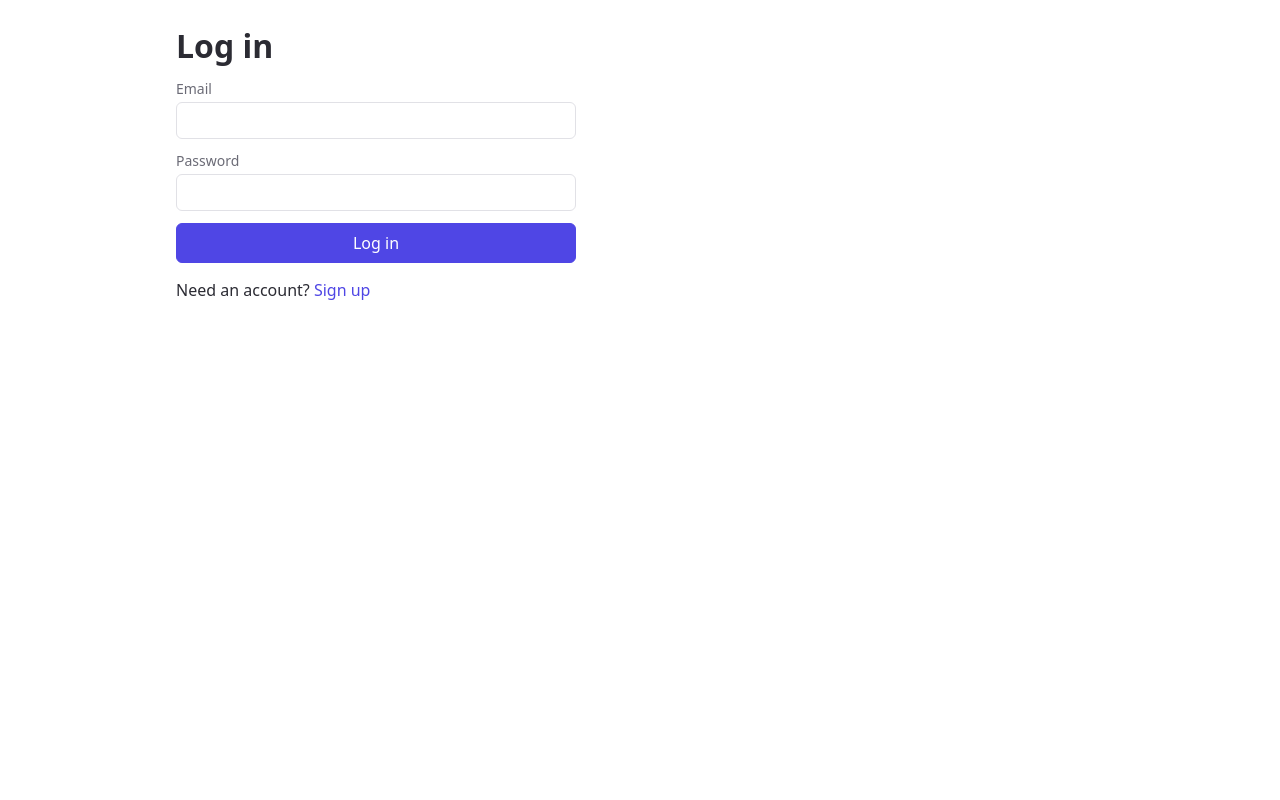
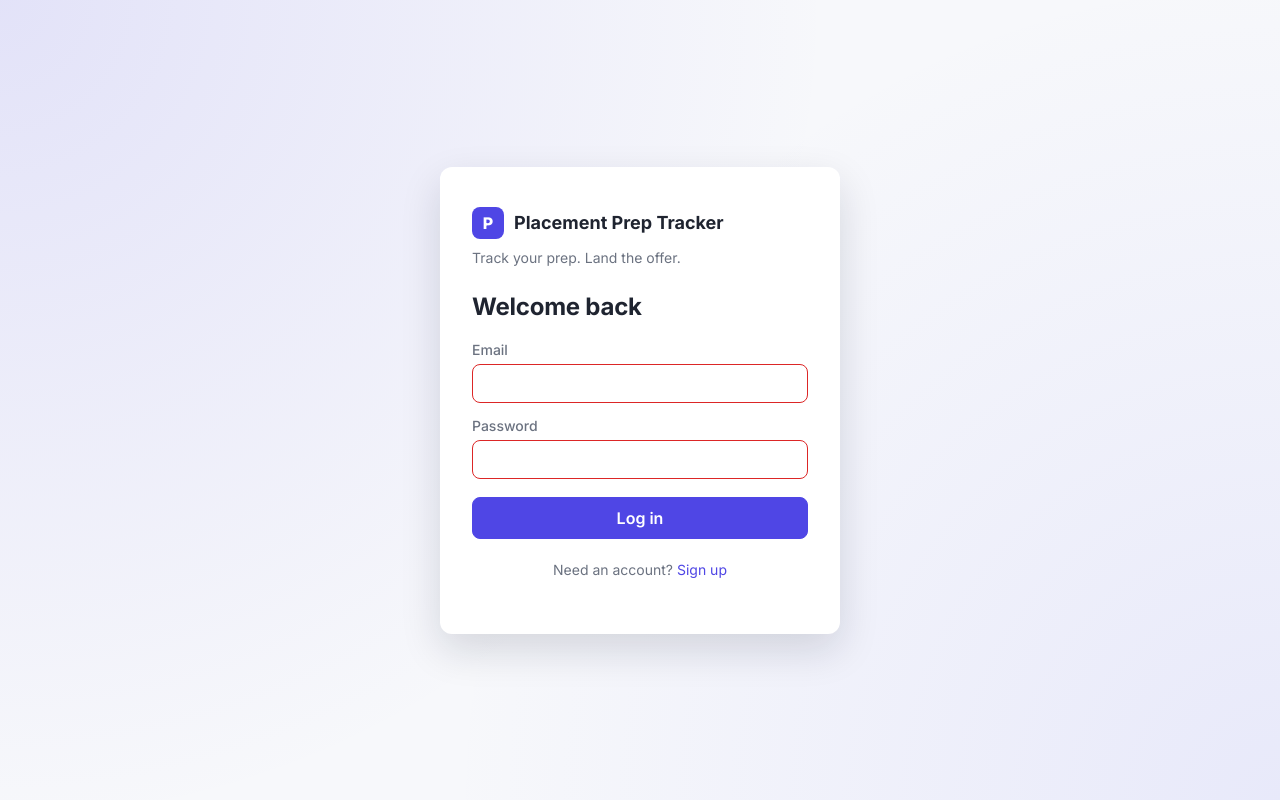
Before and after one commit to nandinichenreddy14/placement-tracker, a React (Vite) app in the folder client/: page /login in a window 1280 px wide. Built offline with nearby package versions, Linux system fonts and the light colour scheme; no server answers.

Commit message:
Redesign foundation: Inter font, indigo CSS palette, polished buttons/inputs, centered auth cards

```diff
--- a/client/index.html
+++ b/client/index.html
@@ -4,6 +4,12 @@
     <meta charset="UTF-8" />
     <link rel="icon" type="image/svg+xml" href="/favicon.svg" />
     <meta name="viewport" content="width=device-width, initial-scale=1.0" />
+    <link rel="preconnect" href="https://fonts.googleapis.com" />
+    <link rel="preconnect" href="https://fonts.gstatic.com" crossorigin />
+    <link
+      href="https://fonts.googleapis.com/css2?family=Inter:wght@400;500;600;700;800&display=swap"
+      rel="stylesheet"
+    />
     <title>Placement Prep Tracker</title>
   </head>
   <body>
--- a/client/src/index.css
+++ b/client/src/index.css
@@ -1,14 +1,67 @@
 :root {
-  --text: #2b2b33;
-  --text-muted: #6b6b76;
-  --bg: #ffffff;
-  --bg-muted: #f6f6f8;
-  --border: #e1e1e6;
-  --accent: #4f46e5;
-  --accent-text: #ffffff;
-  --danger: #dc2626;
-  --sans: system-ui, "Segoe UI", Roboto, sans-serif;
-  color-scheme: light dark;
+  /* Core palette */
+  --color-bg: #f7f8fb;
+  --color-surface: #ffffff;
+  --color-border: #e5e7eb;
+  --color-text: #1f2430;
+  --color-text-muted: #6b7280;
+
+  /* Accent (indigo) */
+  --color-accent: #4f46e5;
+  --color-accent-hover: #4338ca;
+  --color-accent-soft: #eef2ff;
+  --color-accent-text: #ffffff;
+
+  /* Semantic */
+  --color-danger: #dc2626;
+  --color-danger-soft: #fef2f2;
+  --color-success: #16a34a;
+  --color-success-soft: #f0fdf4;
+
+  /* Difficulty */
+  --color-easy: #16a34a;
+  --color-easy-soft: #ecfdf3;
+  --color-medium: #b45309;
+  --color-medium-soft: #fffbeb;
+  --color-hard: #dc2626;
+  --color-hard-soft: #fef2f2;
+
+  /* Company status */
+  --color-wishlist: #6b7280;
+  --color-wishlist-soft: #f3f4f6;
+  --color-applied: #2563eb;
+  --color-applied-soft: #eff6ff;
+  --color-oa: #7c3aed;
+  --color-oa-soft: #f5f3ff;
+  --color-interview: #b45309;
+  --color-interview-soft: #fffbeb;
+  --color-offer: #16a34a;
+  --color-offer-soft: #ecfdf3;
+  --color-rejected: #dc2626;
+  --color-rejected-soft: #fef2f2;
+
+  /* Shape + elevation */
+  --radius: 12px;
+  --radius-sm: 8px;
+  --radius-pill: 999px;
+  --shadow-sm: 0 1px 2px rgba(16, 24, 40, 0.06);
+  --shadow-md: 0 6px 16px rgba(16, 24, 40, 0.08);
+  --shadow-lg: 0 16px 40px rgba(16, 24, 40, 0.14);
+
+  --font-sans: "Inter", system-ui, "Segoe UI", Roboto, sans-serif;
+
+  /* Back-compat aliases for pages not yet migrated to the new system */
+  --text: var(--color-text);
+  --text-muted: var(--color-text-muted);
+  --bg: var(--color-surface);
+  --bg-muted: var(--color-bg);
+  --border: var(--color-border);
+  --accent: var(--color-accent);
+  --accent-text: var(--color-accent-text);
+  --danger: var(--color-danger);
+  --sans: var(--font-sans);
+
+  color-scheme: light;
 }
 
 * {
@@ -17,9 +70,10 @@
 
 body {
   margin: 0;
-  font-family: var(--sans);
-  color: var(--text);
-  background: var(--bg);
+  font-family: var(--font-sans);
+  color: var(--color-text);
+  background: var(--color-bg);
+  -webkit-font-smoothing: antialiased;
 }
 
 #root {
@@ -32,12 +86,151 @@ h1,
 h2,
 h3 {
   margin: 0 0 12px;
+  font-weight: 700;
+  letter-spacing: -0.01em;
+}
+
+p {
+  line-height: 1.5;
 }
 
 a {
-  color: var(--accent);
+  color: var(--color-accent);
   text-decoration: none;
 }
+
+a:hover {
+  text-decoration: underline;
+}
+
+/* ---------- Buttons ---------- */
+
+button {
+  font: inherit;
+  font-weight: 600;
+  padding: 10px 16px;
+  border-radius: var(--radius-sm);
+  border: 1px solid var(--color-accent);
+  background: var(--color-accent);
+  color: var(--color-accent-text);
+  cursor: pointer;
+  transition: background-color 0.15s ease, box-shadow 0.15s ease,
+    transform 0.05s ease;
+}
+
+button:hover {
+  background: var(--color-accent-hover);
+  border-color: var(--color-accent-hover);
+}
+
+button:active {
+  transform: translateY(1px);
+}
+
+button:disabled {
+  opacity: 0.6;
+  cursor: not-allowed;
+}
+
+button.secondary {
+  background: var(--color-surface);
+  color: var(--color-text);
+  border-color: var(--color-border);
+  box-shadow: var(--shadow-sm);
+}
+
+button.secondary:hover {
+  background: var(--color-bg);
+  border-color: var(--color-border);
+}
+
+button.danger {
+  background: var(--color-danger);
+  border-color: var(--color-danger);
+}
+
+button.danger:hover {
+  background: #b91c1c;
+  border-color: #b91c1c;
+}
+
+button.icon-btn {
+  padding: 6px;
+  width: 34px;
+  height: 34px;
+  display: inline-flex;
+  align-items: center;
+  justify-content: center;
+  background: var(--color-surface);
+  color: var(--color-text-muted);
+  border-color: var(--color-border);
+  box-shadow: var(--shadow-sm);
+}
+
+button.icon-btn:hover {
+  background: var(--color-bg);
+  color: var(--color-text);
+}
+
+button.icon-btn.danger {
+  color: var(--color-danger);
+  background: var(--color-surface);
+  border-color: var(--color-border);
+}
+
+button.icon-btn.danger:hover {
+  background: var(--color-danger-soft);
+  border-color: var(--color-danger);
+}
+
+/* ---------- Forms ---------- */
+
+.form {
+  display: flex;
+  flex-direction: column;
+  gap: 14px;
+}
+
+.form input,
+.form select,
+.form textarea {
+  font: inherit;
+  padding: 10px 12px;
+  border: 1px solid var(--color-border);
+  border-radius: var(--radius-sm);
+  background: var(--color-surface);
+  color: var(--color-text);
+  transition: border-color 0.15s ease, box-shadow 0.15s ease;
+}
+
+.form input:focus,
+.form select:focus,
+.form textarea:focus {
+  outline: none;
+  border-color: var(--color-accent);
+  box-shadow: 0 0 0 3px var(--color-accent-soft);
+}
+
+.form input:invalid:not(:placeholder-shown) {
+  border-color: var(--color-danger);
+}
+
+label {
+  display: flex;
+  flex-direction: column;
+  gap: 6px;
+  font-size: 14px;
+  font-weight: 500;
+  color: var(--color-text-muted);
+}
+
+.error-text {
+  color: var(--color-danger);
+  font-size: 14px;
+  margin: 0;
+}
+
+/* ---------- Legacy page shell (used by pages not yet redesigned) ---------- */
 
 .navbar {
   display: flex;
@@ -61,56 +254,6 @@ a {
   width: 100%;
   margin: 0 auto;
   padding: 24px 16px;
-}
-
-.form {
-  display: flex;
-  flex-direction: column;
-  gap: 12px;
-  max-width: 400px;
-}
-
-.form input,
-.form select,
-.form textarea {
-  font: inherit;
-  padding: 8px 10px;
-  border: 1px solid var(--border);
-  border-radius: 6px;
-}
-
-label {
-  display: flex;
-  flex-direction: column;
-  gap: 4px;
-  font-size: 14px;
-  color: var(--text-muted);
-}
-
-button {
-  font: inherit;
-  padding: 8px 14px;
-  border-radius: 6px;
-  border: 1px solid var(--accent);
-  background: var(--accent);
-  color: var(--accent-text);
-  cursor: pointer;
-}
-
-button.secondary {
-  background: transparent;
-  color: var(--text);
-  border-color: var(--border);
-}
-
-button.danger {
-  background: var(--danger);
-  border-color: var(--danger);
-}
-
-.error-text {
-  color: var(--danger);
-  font-size: 14px;
 }
 
 .card {
@@ -163,3 +306,83 @@ button.danger {
   justify-content: space-between;
   font-size: 14px;
 }
+
+/* ---------- Auth pages ---------- */
+
+.auth-page {
+  min-height: 100vh;
+  width: 100%;
+  display: flex;
+  align-items: center;
+  justify-content: center;
+  padding: 24px;
+  background: radial-gradient(
+      circle at top left,
+      rgba(79, 70, 229, 0.12),
+      transparent 55%
+    ),
+    radial-gradient(circle at bottom right, rgba(99, 102, 241, 0.1), transparent 55%),
+    var(--color-bg);
+}
+
+.auth-card {
+  width: 100%;
+  max-width: 400px;
+  background: var(--color-surface);
+  border-radius: var(--radius);
+  box-shadow: var(--shadow-lg);
+  padding: 40px 32px;
+}
+
+.auth-brand {
+  display: flex;
+  align-items: center;
+  gap: 10px;
+  margin-bottom: 8px;
+}
+
+.auth-logo {
+  width: 32px;
+  height: 32px;
+  border-radius: var(--radius-sm);
+  background: var(--color-accent);
+  color: var(--color-accent-text);
+  display: flex;
+  align-items: center;
+  justify-content: center;
+  font-weight: 800;
+  font-size: 16px;
+  flex-shrink: 0;
+}
+
+.auth-brand-name {
+  font-weight: 700;
+  font-size: 18px;
+}
+
+.auth-tagline {
+  color: var(--color-text-muted);
+  font-size: 14px;
+  margin: 0 0 24px;
+}
+
+.auth-card h1 {
+  font-size: 24px;
+  margin-bottom: 4px;
+}
+
+.auth-card .form {
+  margin-top: 20px;
+}
+
+.auth-card button[type="submit"] {
+  margin-top: 4px;
+  width: 100%;
+}
+
+.auth-footer {
+  margin-top: 20px;
+  font-size: 14px;
+  color: var(--color-text-muted);
+  text-align: center;
+}
--- a/client/src/pages/LoginPage.jsx
+++ b/client/src/pages/LoginPage.jsx
@@ -25,8 +25,15 @@ function LoginPage() {
   }
 
   return (
-    <div className="page">
-      <h1>Log in</h1>
+    <div className="auth-page">
+      <div className="auth-card">
+        <div className="auth-brand">
+          <span className="auth-logo">P</span>
+          <span className="auth-brand-name">Placement Prep Tracker</span>
+        </div>
+        <p className="auth-tagline">Track your prep. Land the offer.</p>
+
+        <h1>Welcome back</h1>
         <form className="form" onSubmit={handleSubmit}>
           <label>
             Email
@@ -51,9 +58,10 @@ function LoginPage() {
             {submitting ? "Logging in..." : "Log in"}
           </button>
         </form>
-      <p>
+        <p className="auth-footer">
           Need an account? <Link to="/signup">Sign up</Link>
         </p>
+      </div>
     </div>
   );
 }
--- a/client/src/pages/SignupPage.jsx
+++ b/client/src/pages/SignupPage.jsx
@@ -25,8 +25,15 @@ function SignupPage() {
   }
 
   return (
-    <div className="page">
-      <h1>Sign up</h1>
+    <div className="auth-page">
+      <div className="auth-card">
+        <div className="auth-brand">
+          <span className="auth-logo">P</span>
+          <span className="auth-brand-name">Placement Prep Tracker</span>
+        </div>
+        <p className="auth-tagline">Track your prep. Land the offer.</p>
+
+        <h1>Create your account</h1>
         <form className="form" onSubmit={handleSubmit}>
           <label>
             Email
@@ -52,9 +59,10 @@ function SignupPage() {
             {submitting ? "Signing up..." : "Sign up"}
           </button>
         </form>
-      <p>
+        <p className="auth-footer">
           Already have an account? <Link to="/login">Log in</Link>
         </p>
+      </div>
     </div>
   );
 }
```
Lines whose indentation alone changed are shown as unchanged.
